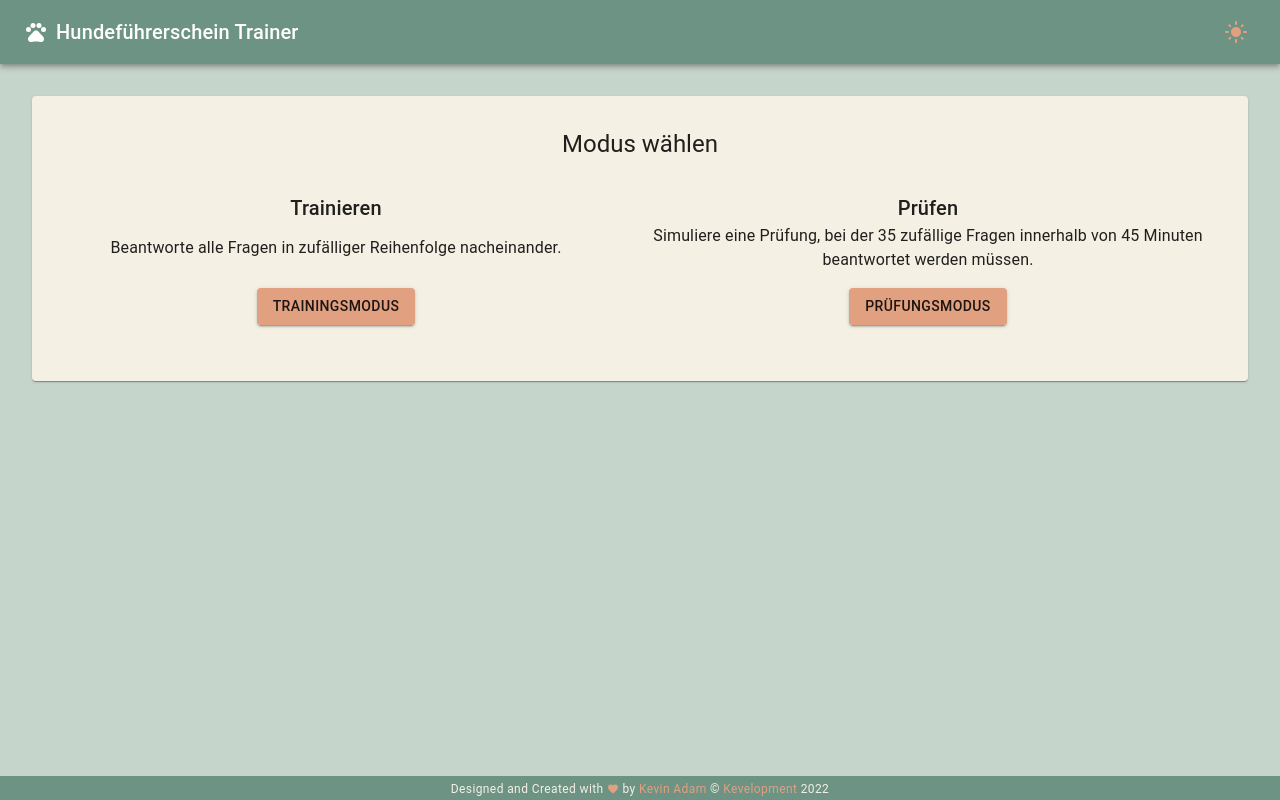
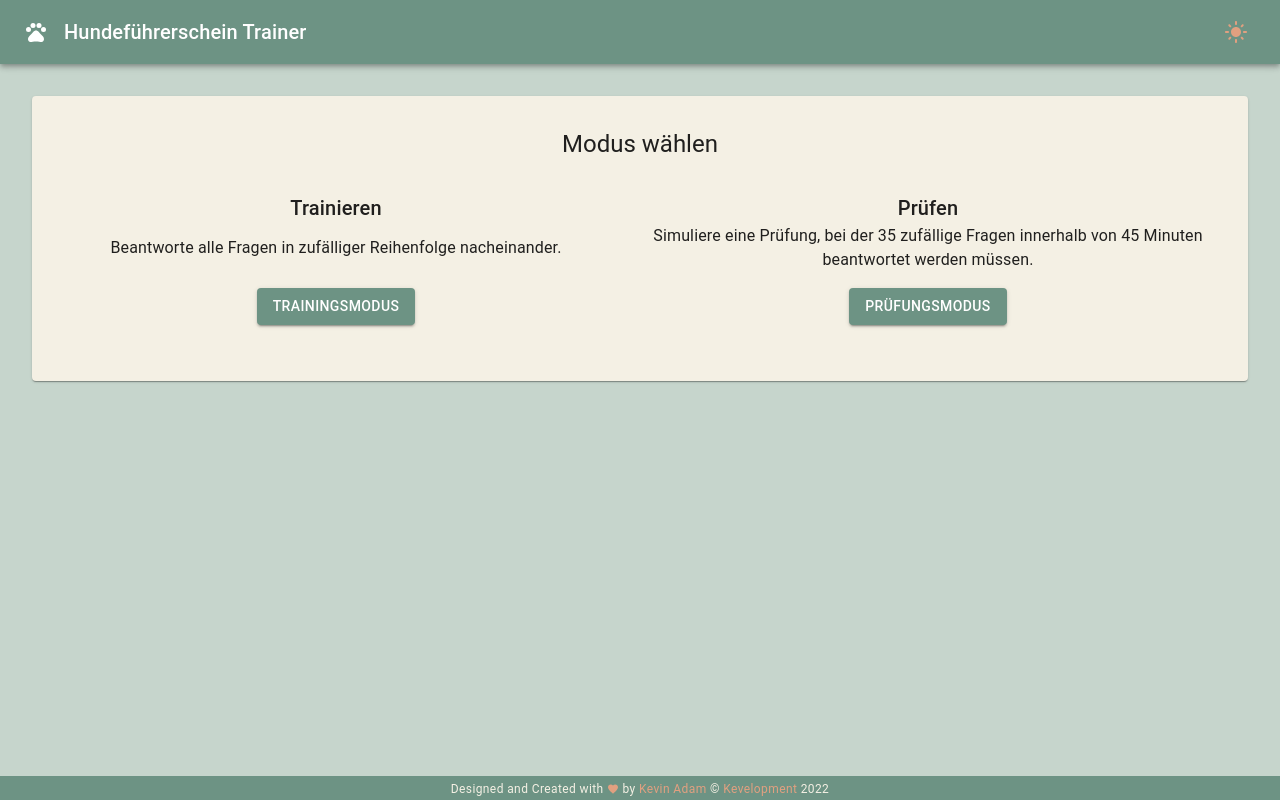
Before and after one commit to kevelopment/doggo-license-trainer, a Next.js app: page / in a window 1280 px wide. Built offline with nearby package versions, Linux system fonts and the light colour scheme.

Commit message:
add some improvements

```diff
--- a/components/content/card/mode-card-content.tsx
+++ b/components/content/card/mode-card-content.tsx
@@ -20,9 +20,8 @@ export const ModeCardContent = ({ title, description, buttonText, onClick }: Mod
         {description}
       </Typography>
       <Box my={2}>
-
         <Button
-          color="secondary"
+          color="primary"
           variant="contained"
           onClick={onClick}
         >
--- a/components/content/choose.tsx
+++ b/components/content/choose.tsx
@@ -2,28 +2,45 @@ import { Card, CardContent, CardHeader, Grid } from "@mui/material";
 import { Mode } from "../../types/mode";
 import { useTraining } from "../../hooks/use-training.hook";
 import { ModeCardContent } from "./card/mode-card-content";
+import { useScreenSize } from "../../hooks/useScreenSize.hook";
+import { useMemo } from "react";
 
 export const Choose = () => {
   const { start } = useTraining();
+  const { isMobile } = useScreenSize();
+
+  const entries = useMemo(() => ([
+    {
+      onClick: () => start(Mode.TRAINING),
+      buttonText: 'Trainingsmodus',
+      description: 'Beantworte alle Fragen in zufälliger Reihenfolge nacheinander.',
+      title: 'Trainieren'
+    },
+    {
+      onClick: () => start(Mode.EXAM),
+      buttonText: 'Prüfungsmodus',
+      description: 'Simuliere eine Prüfung, bei der 35 zufällige Fragen innerhalb von 45 Minuten beantwortet werden müssen.',
+      title: 'Prüfen'
+    }
+  ]), []);
 
   return (
     <Card>
       <CardHeader
         title="Modus wählen"
-        sx={{ textAlign: "center", mt: 2 }}
+        sx={{ textAlign: "center", mt: isMobile ? 0 : 2 }}
       />
       <CardContent sx={{ textAlign: 'center' }}>
         <Grid container>
-          <ModeCardContent onClick={() => start(Mode.TRAINING)}
-                           buttonText={'Trainingsmodus'}
-                           description={'Beantworte alle Fragen in zufälliger Reihenfolge nacheinander.'}
-                           title={'Trainieren'}
-          />
-          <ModeCardContent onClick={() => start(Mode.EXAM)}
-                           buttonText={'Prüfungsmodus'}
-                           description={'Simuliere eine Prüfung, bei der 35 zufällige Fragen innerhalb von 45 Minuten beantwortet werden müssen.'}
-                           title={'Prüfen'}
-          />
+          {entries.map(entry => (
+            <ModeCardContent
+              key={entry.title}
+              title={entry.title}
+              description={entry.description}
+              buttonText={entry.buttonText}
+              onClick={entry.onClick}
+            />
+          ))}
         </Grid>
       </CardContent>
     </Card>
--- a/components/content/question.tsx
+++ b/components/content/question.tsx
@@ -9,7 +9,8 @@ import {
   FormHelperText,
   Radio,
   RadioGroup,
-  Slide
+  Slide,
+  Typography
 } from "@mui/material";
 import type { Question as QuestionType } from "../../types/question";
 import { Box } from "@mui/system";
@@ -42,8 +43,8 @@ export const Question = ({
                            onNext,
                            onPrevious,
                          }: QuestionProps) => {
-  const [helperText, setHelperText] = useState<string>();
-  const [selectedAnswer, setSelectedAnswer] = useState<number>();
+  const [helperText, setHelperText] = useState<{ isValid: boolean, text: string } | null>(null);
+  const [selectedAnswer, setSelectedAnswer] = useState<number>(-1);
   const { isMobile } = useScreenSize();
 
   if (hidden) {
@@ -51,11 +52,11 @@ export const Question = ({
   }
 
   const handleChange = (_, value: string) => {
+    setHelperText(null);
     setSelectedAnswer(+value);
   };
 
   const showPrevious = () => {
-    setHelperText(undefined);
     onPrevious();
   };
 
@@ -64,23 +65,23 @@ export const Question = ({
     let isValid = true;
     if (selectedAnswer === -1) {
       isValid = false;
-      text = "Bitte wählen Sie eine Antwort aus.";
+      text = "Bitte wähle eine Antwort aus.";
     } else if (
       selectedAnswer !== question.correctAnswer
     ) {
       isValid = false;
-      text = "Leider falsch 😔";
+      text = "Leider nicht richtig  😔";
     }
 
     if (!isValid && showCorrectAnswer) {
-      text = `Correct answer: \n ${
+      text = `Richtige Antwort: \n ${
         question.answers[question.correctAnswer]
       }`;
     }
 
     // scroll to top when next question is shown
     window.scrollTo(0, 0);
-    setHelperText(text);
+    setHelperText({ isValid, text });
     onNext(isValid);
   };
 
@@ -92,9 +93,7 @@ export const Question = ({
       unmountOnExit
     >
       <Card sx={{ p: isMobile ? 1 : 2 }}>
-        <CardHeader
-          title={`${index + 1}. ${question.question}`}
-        ></CardHeader>
+        <CardHeader title={`${index + 1}. ${question.question}`} titleTypographyProps={{ variant: 'h6' }}/>
         <CardContent>
           {question.image && (
             <Box style={{ textAlign: "center" }}>
@@ -123,20 +122,24 @@ export const Question = ({
                   control={<Radio/>}
                   label={answer}
                   key={`answer-${index}`}
+                  sx={{ pb: isMobile ? 1 : 0 }}
                 />
               ))}
             </RadioGroup>
           </FormControl>
-          {helperText?.length &&
-              <FormHelperText variant={"outlined"} error>
-                {helperText}
+          {helperText &&
+              <FormHelperText error={!helperText.isValid} title={helperText.text} sx={{ textAlign: 'center', pt: 2 }}>
+                  <Typography>
+                    {helperText.text}
+                  </Typography>
               </FormHelperText>
           }
         </CardContent>
-        <CardActions sx={{ width: '100%', display: 'flex', justifyContent: 'space-between'}}>
+        <CardActions sx={{ width: '100%', display: 'flex', justifyContent: 'space-between' }}>
           {hidePrevious ? null : (
             <Button
               color="primary"
+              variant="outlined"
               onClick={showPrevious}
               disabled={index === 0}
               sx={{ float: 'left' }}
@@ -147,6 +150,7 @@ export const Question = ({
           {disableControls ? null : (
             <Button
               color="primary"
+              variant="outlined"
               onClick={showNext}
               sx={{ float: 'right' }}
             >
--- a/components/header.tsx
+++ b/components/header.tsx
@@ -46,7 +46,7 @@ const Header = () => {
               <IconButton onClick={() => setOpenConfirmDialog(true)} color="secondary">
                 <ArrowBackIosNewIcon/>
               </IconButton>
-              : <PetsIcon sx={{ mr: 1 }}/>
+              : <PetsIcon sx={{ mr: 2 }}/>
             }
             {!isMobile &&
                 <Typography
```
